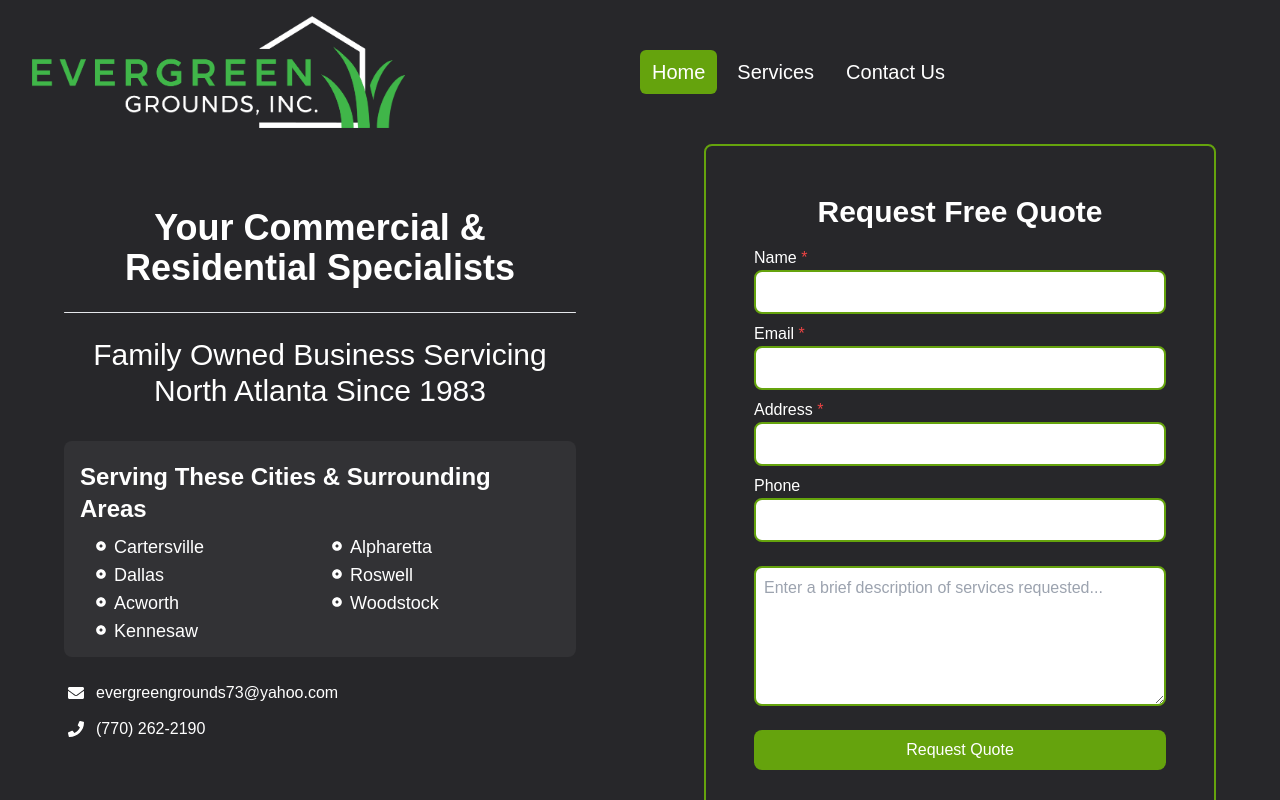
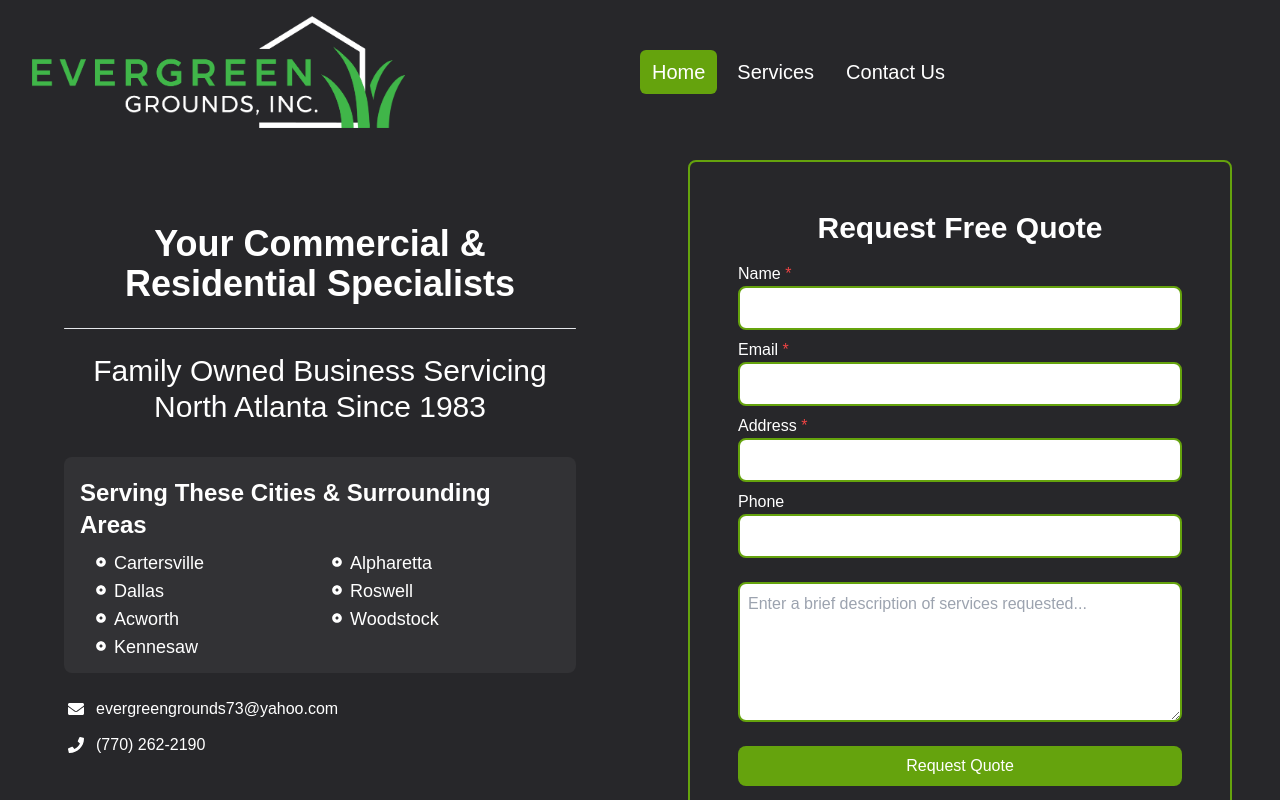
Before and after one commit to TravisCopeland/evergreen-grounds-inc, a Next.js app: page / in a window 1280 px wide. Shown: the top 800 px of the page. Built offline with nearby package versions, Linux system fonts and the light colour scheme; no server answers.

Commit message:
Updated styling in RequestQuoteForm

```diff
--- a/components/RequestQuoteForm.jsx
+++ b/components/RequestQuoteForm.jsx
@@ -44,7 +44,7 @@ const RequestQuoteForm = () => {
 	};
 
 	return (
-		<section className={`md:w-1/2 p-2 md:p-16`}>
+		<section className="md:w-1/2 p-2 md:px-12 md:py-20">
 			<div className="flex flex-col justify-center border-solid border-2 border-lime rounded-lg p-6 md:p-12">
 				<p className="text-white text-xl md:text-3xl font-semibold text-center pb-4">
 					Request Free Quote
```
